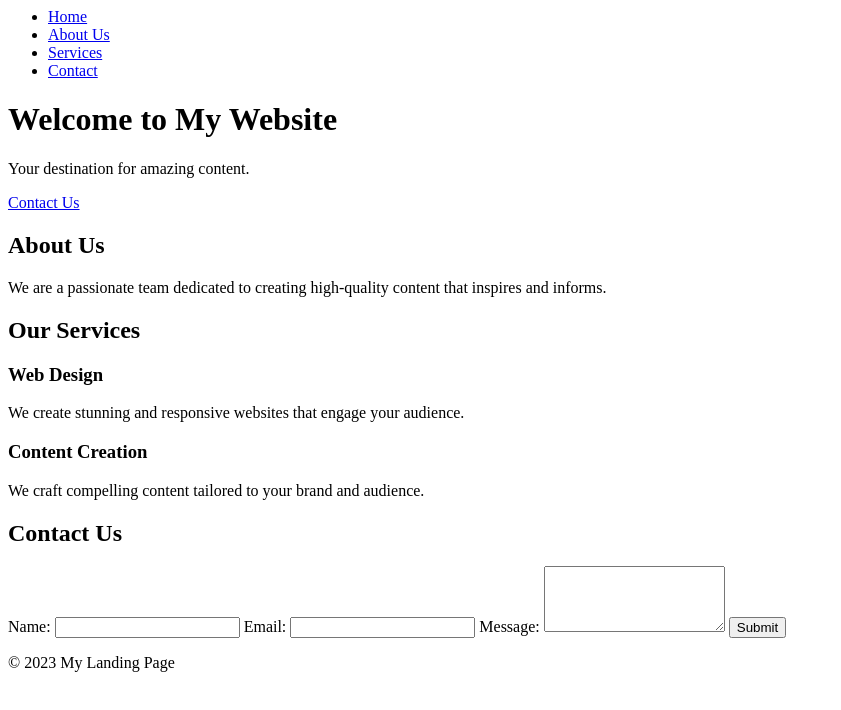
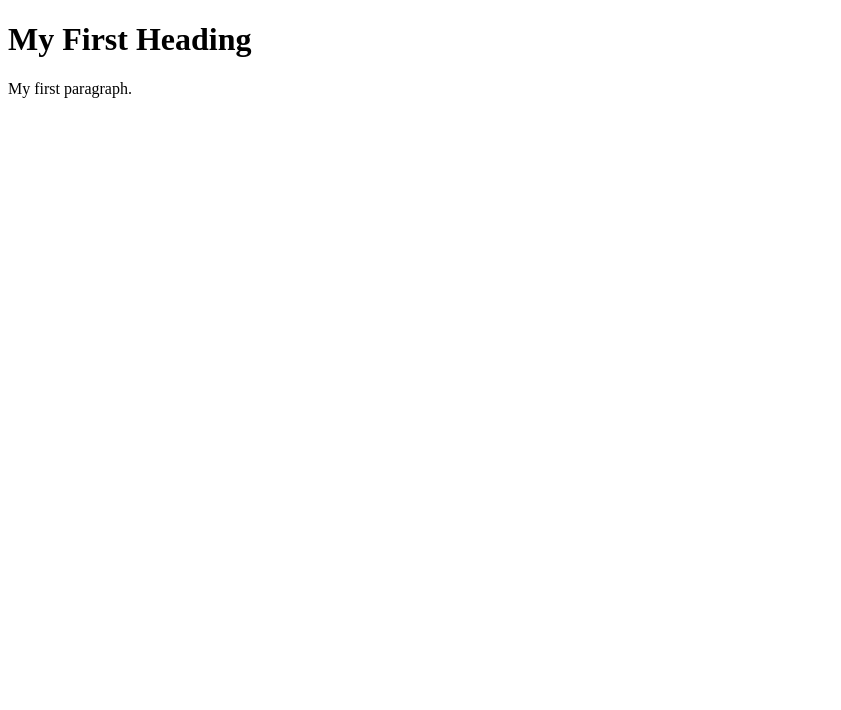
Before and after one commit to rndebugger/Devops6, a plain HTML site: page Index.html in a window 1280 px wide. Shown: the whole page, without its empty margins (0-841 px from the left). Drawn offline with Linux system fonts and the light colour scheme.

Commit message:
Update Index.html

```diff
--- a/Index.html
+++ b/Index.html
@@ -1,60 +1,9 @@
+<!DOCTYPE html>
+<html>
+<body>
 
-<html lang="en">
-<head>
-    <meta charset="UTF-8">
-    <meta name="viewport" content="width=device-width, initial-scale=1.0">
-    <title>My Landing Page</title>
-    <link rel="stylesheet" href="style.css">
-</head>
-<body>
-    <header class="header">
-        <nav class="navbar">
-            <ul>
-                <li><a href="#">Home</a></li>
-                <li><a href="#">About Us</a></li>
-                <li><a href="#">Services</a></li>
-                <li><a href="#">Contact</a></li>
-            </ul>
-        </nav>
-        <div class="hero">
-            <h1>Welcome to My Website</h1>
-            <p>Your destination for amazing content.</p>
-            <a href="#contact" class="btn">Contact Us</a>
-        </div>
-    </header>
+<h1>My First Heading</h1>
+<p>My first paragraph.</p>
 
-    <section class="about">
-        <h2>About Us</h2>
-        <p>We are a passionate team dedicated to creating high-quality content that inspires and informs.</p>
-    </section>
-
-    <section class="services">
-        <h2>Our Services</h2>
-        <div class="service">
-            <h3>Web Design</h3>
-            <p>We create stunning and responsive websites that engage your audience.</p>
-        </div>
-        <div class="service">
-            <h3>Content Creation</h3>
-            <p>We craft compelling content tailored to your brand and audience.</p>
-        </div>
-    </section>
-
-    <section id="contact" class="contact">
-        <h2>Contact Us</h2>
-        <form action="submit_form.php" method="POST">
-            <label for="name">Name:</label>
-            <input type="text" id="name" name="name" required>
-            <label for="email">Email:</label>
-            <input type="email" id="email" name="email" required>
-            <label for="message">Message:</label>
-            <textarea id="message" name="message" rows="4" required></textarea>
-            <button type="submit" class="btn">Submit</button>
-        </form>
-    </section>
-
-    <footer class="footer">
-        <p>&copy; 2023 My Landing Page</p>
-    </footer>
 </body>
 </html>
```
